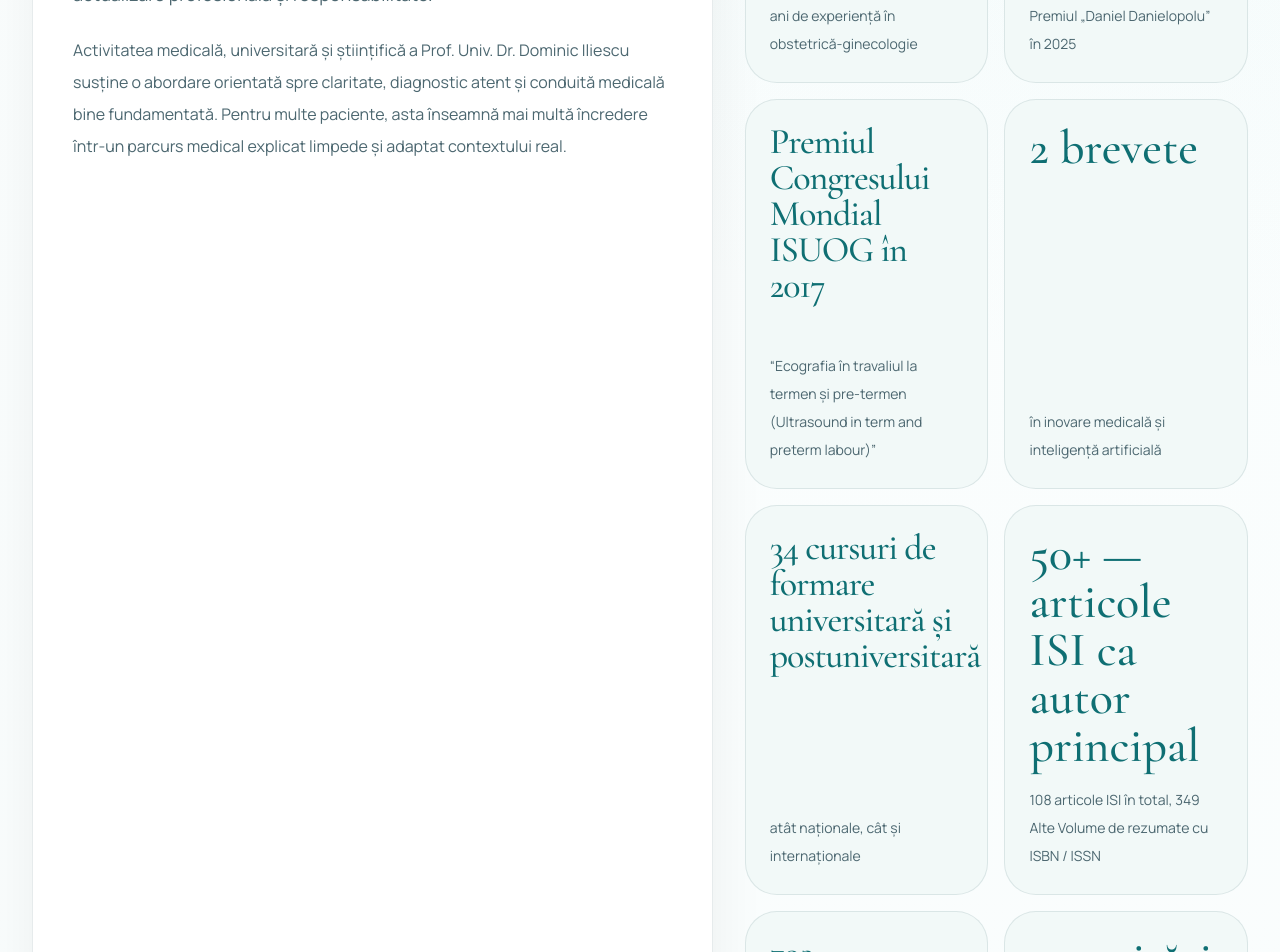
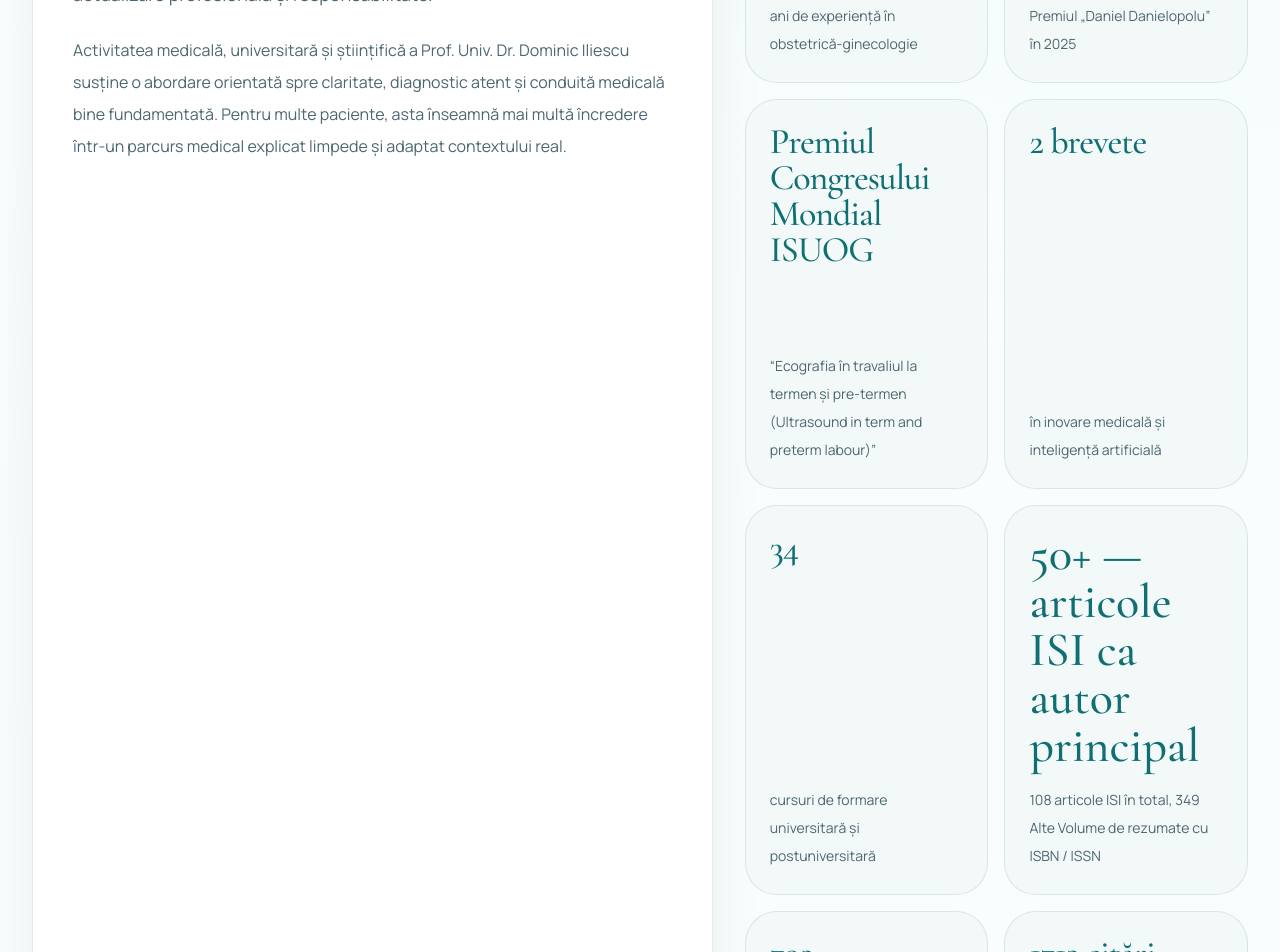
Before and after one commit to SynNabres/IliescuDominic, a Next.js app: page / in a window 1280 px wide. Shown: the part 1240-2192 px from the top of the page. Built offline with nearby package versions, Linux system fonts and the light colour scheme; no server answers.

Commit message:
Update page.tsx

```diff
--- a/src/app/page.tsx
+++ b/src/app/page.tsx
@@ -39,6 +39,7 @@ const aboutApproachStats: AboutApproachStat[] = [
   {
     value: "22+",
     label: "ani de experiență în obstetrică-ginecologie",
+    compact: true,
   },
   {
     value: "Premiul Academiei Române",
@@ -46,17 +47,18 @@ const aboutApproachStats: AboutApproachStat[] = [
     compact: true,
   },
   {
-    value: "Premiul Congresului Mondial ISUOG în 2017",
+    value: "Premiul Congresului Mondial ISUOG",
     label: "“Ecografia în travaliul la termen şi pre-termen (Ultrasound in term and preterm labour)”",
     compact: true,
   },
   {
     value: "2 brevete ",
     label: "în inovare medicală și inteligență artificială",
+    compact: true,
   },
   {
-    value: "34 cursuri de formare universitară și postuniversitară",
-    label: "atât naționale, cât și internaționale",
+    value: "34 ",
+    label: "cursuri de formare universitară și postuniversitară",
     compact: true,
   },
   {
@@ -71,6 +73,7 @@ const aboutApproachStats: AboutApproachStat[] = [
   {
     value: "1712 citări Google scholar",
     label: "h-index 22, i10-index 50",
+    compact: true,
   },
 ];
 
```
